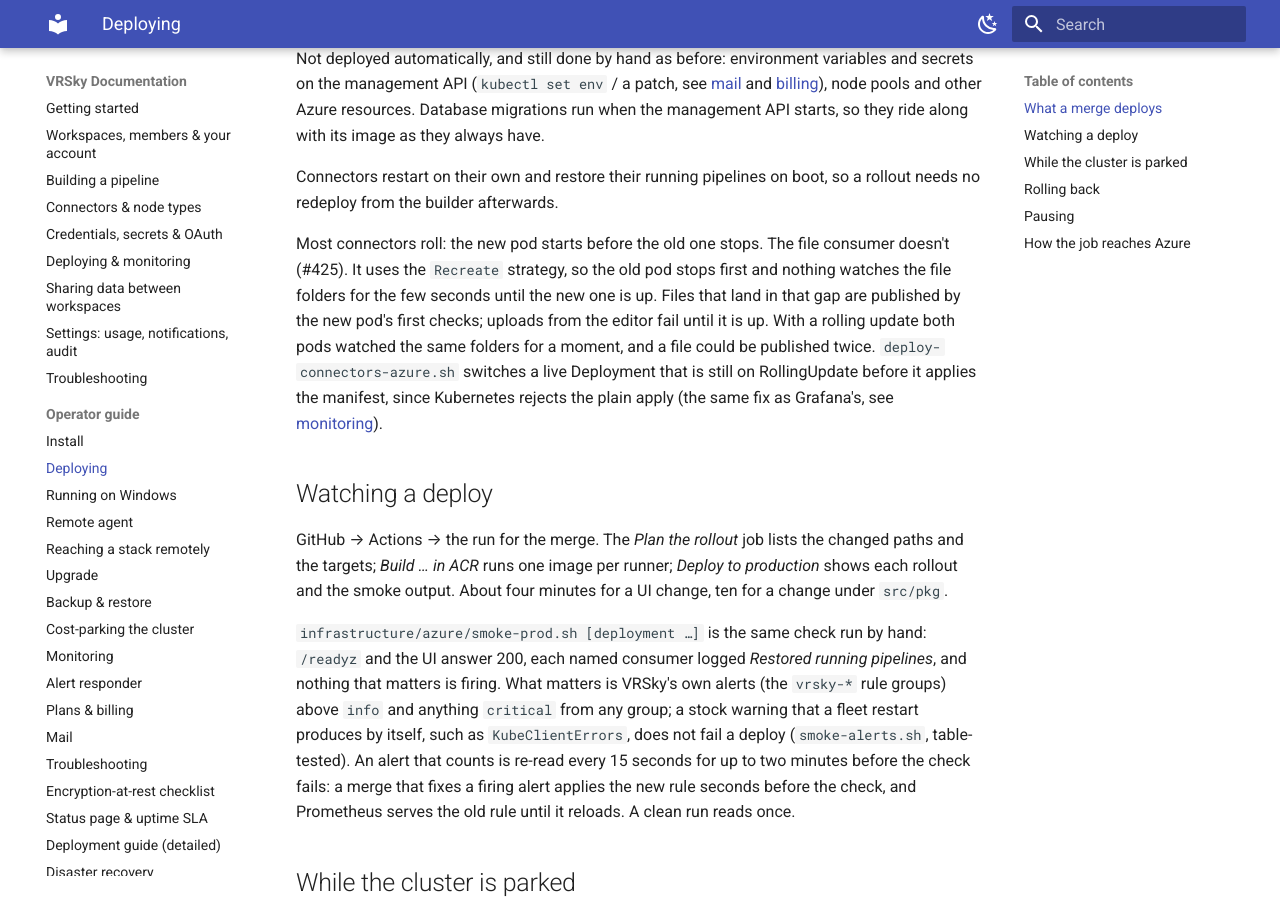
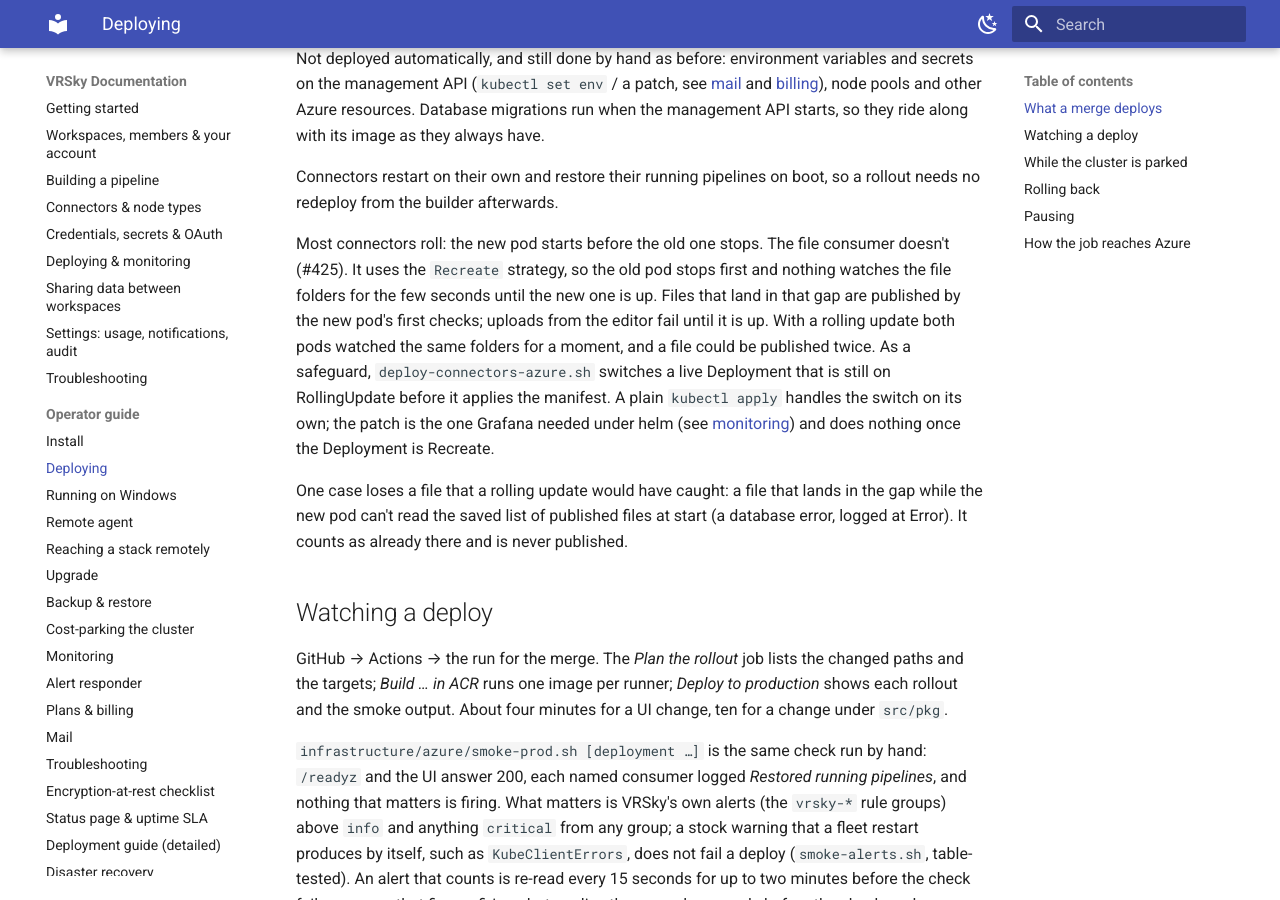
Before and after one commit to ValueRetail/vrsky, an MkDocs documentation site: the page built from docs/operator/deploy.md, in a window 1280 px wide and 900 px high, scrolled down 1005 px. Built offline with MkDocs 1.6.1 and Material for MkDocs 9.7.7, drawn with Linux system fonts in a browser that asks for light colours.

Commit message:
docs(connectors): call the pre-apply patch a safeguard; name the gap's one loss
A client-side kubectl apply already drops the defaulted rollingUpdate
block (DeploymentSpec.strategy merges with retainKeys); Grafana's
"rollingUpdate: Forbidden" came through helm. The patch stays, described
as a safeguard in the script, the operator docs, the plan and the guard's
messages.

Under Recreate, a file that lands in the gap while the new pod's
checkpoint read fails is marked done and never published; under
RollingUpdate the old pod still caught it. Rare and logged at Error, now
said in the plan and the file connector page.

The guard now wants the patch on a line that runs, so a comment can't
satisfy it.

Co-Authored-By: Claude Opus 5.5 <noreply@anthropic.com>

```diff
--- a/docs/operator/deploy.md
+++ b/docs/operator/deploy.md
@@ -38,10 +38,16 @@ stops first and nothing watches the file folders for the few seconds until
 the new one is up. Files that land in that gap are published by the new
 pod's first checks; uploads from the editor fail until it is up. With a
 rolling update both pods watched the same folders for a moment, and a file
-could be published twice. `deploy-connectors-azure.sh` switches a live
-Deployment that is still on RollingUpdate before it applies the manifest,
-since Kubernetes rejects the plain apply (the same fix as Grafana's, see
-[monitoring](monitoring.md)).
+could be published twice. As a safeguard, `deploy-connectors-azure.sh`
+switches a live Deployment that is still on RollingUpdate before it applies
+the manifest. A plain `kubectl apply` handles the switch on its own; the
+patch is the one Grafana needed under helm (see [monitoring](monitoring.md))
+and does nothing once the Deployment is Recreate.
+
+One case loses a file that a rolling update would have caught: a file that
+lands in the gap while the new pod can't read the saved list of published
+files at start (a database error, logged at Error). It counts as already
+there and is never published.
 
 ## Watching a deploy
 
```
Also changed, not shown: docs/connectors/file.md (+1 -1 lines), plans/issue-425-file-consumer-recreate.md (+19 -13 lines), 2 other files.
